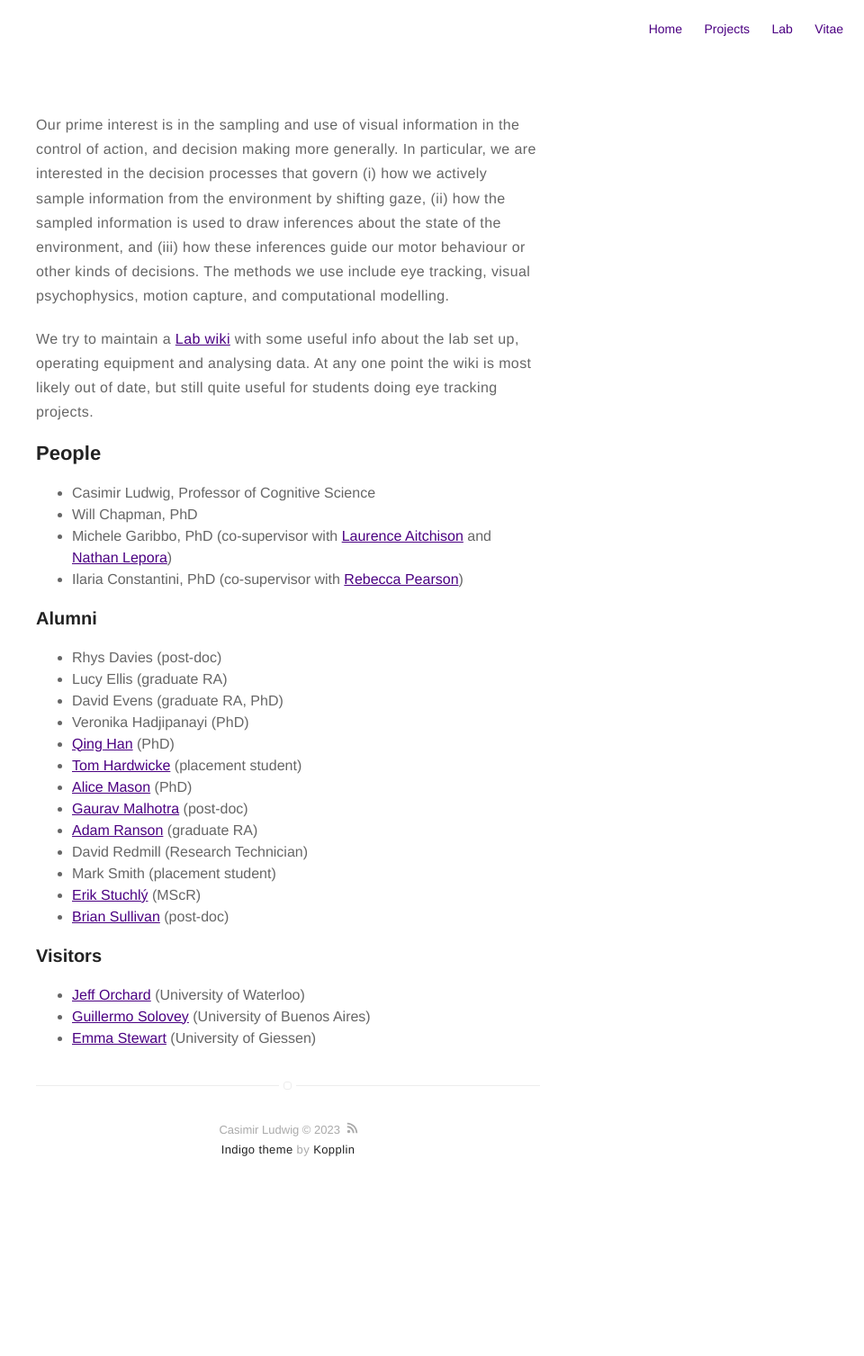
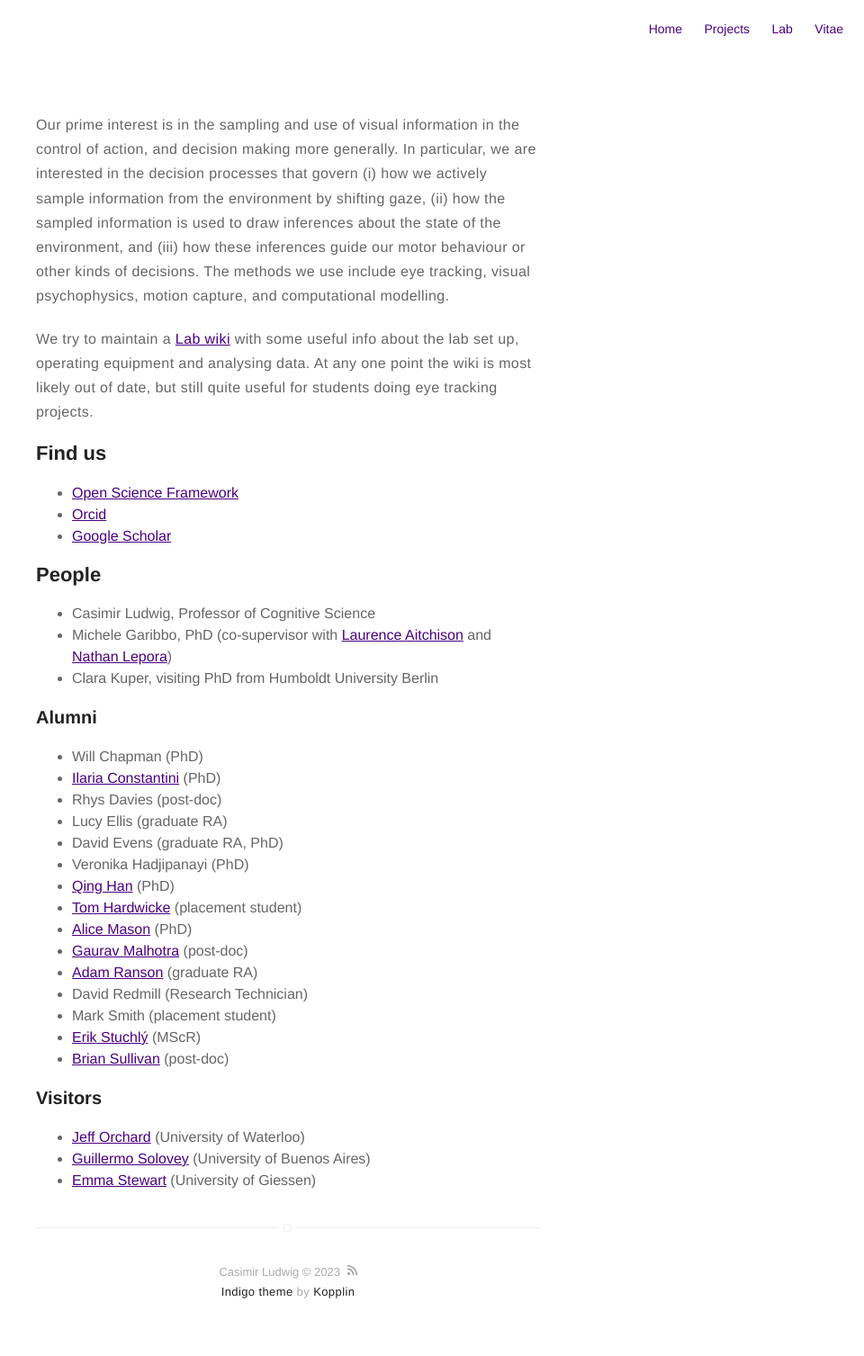
Before and after one commit to CasLudwig/CasLudwig.github.io, a Jekyll site: the page built from about.md, in a window 1280 px wide. Shown: the whole page at 90% size, without its empty margins (320-1280 px from the left). Built offline with Jekyll 4.4.1, drawn with Linux system fonts in a browser that asks for light colours; before the commit the page ends 1349 px from its top, so only the background shows below that.

Commit message:
Update about.md

```diff
--- a/about.md
+++ b/about.md
@@ -7,15 +7,23 @@ Our prime interest is in the sampling and use of visual information in the contr
 
 We try to maintain a [Lab wiki](https://github.com/CasLudwig/CasLudwig.github.io/wiki){:target="_blank"} with some useful info about the lab set up, operating equipment and analysing data. At any one point the wiki is most likely out of date, but still quite useful for students doing eye tracking projects.
 
+## Find us
+
+- [Open Science Framework](https://osf.io/5awcm/){:target="_blank"}
+- [Orcid](https://orcid.org/0000-0003-4656-0751){:target="_blank"}
+- [Google Scholar](http://scholar.google.com/citations?user=https://scholar.google.co.uk/citations?user=kyGMxeQAAAAJ&hl=en){:target="_blank"}
+
 ## People
 
 - Casimir Ludwig, Professor of Cognitive Science
-- Will Chapman, PhD
 - Michele Garibbo, PhD (co-supervisor with [Laurence Aitchison](http://www.gatsby.ucl.ac.uk/~laurence/){:target="_blank"} and [Nathan Lepora](https://lepora.com/){:target="_blank"})
-- Ilaria Constantini, PhD (co-supervisor with [Rebecca Pearson](https://www.mmu.ac.uk/hpsc/our-staff/browse/faculty/profile/index.php?id=5351){:target="_blank"})
+- Clara Kuper, visiting PhD from Humboldt University Berlin
+
 
 ### Alumni
 
+- Will Chapman (PhD)
+- [Ilaria Constantini](https://profiles.ucl.ac.uk/95058-ilaria-costantini){:target="_blank"} (PhD)
 - Rhys Davies (post-doc)
 - Lucy Ellis (graduate RA)
 - David Evens (graduate RA, PhD)
```
